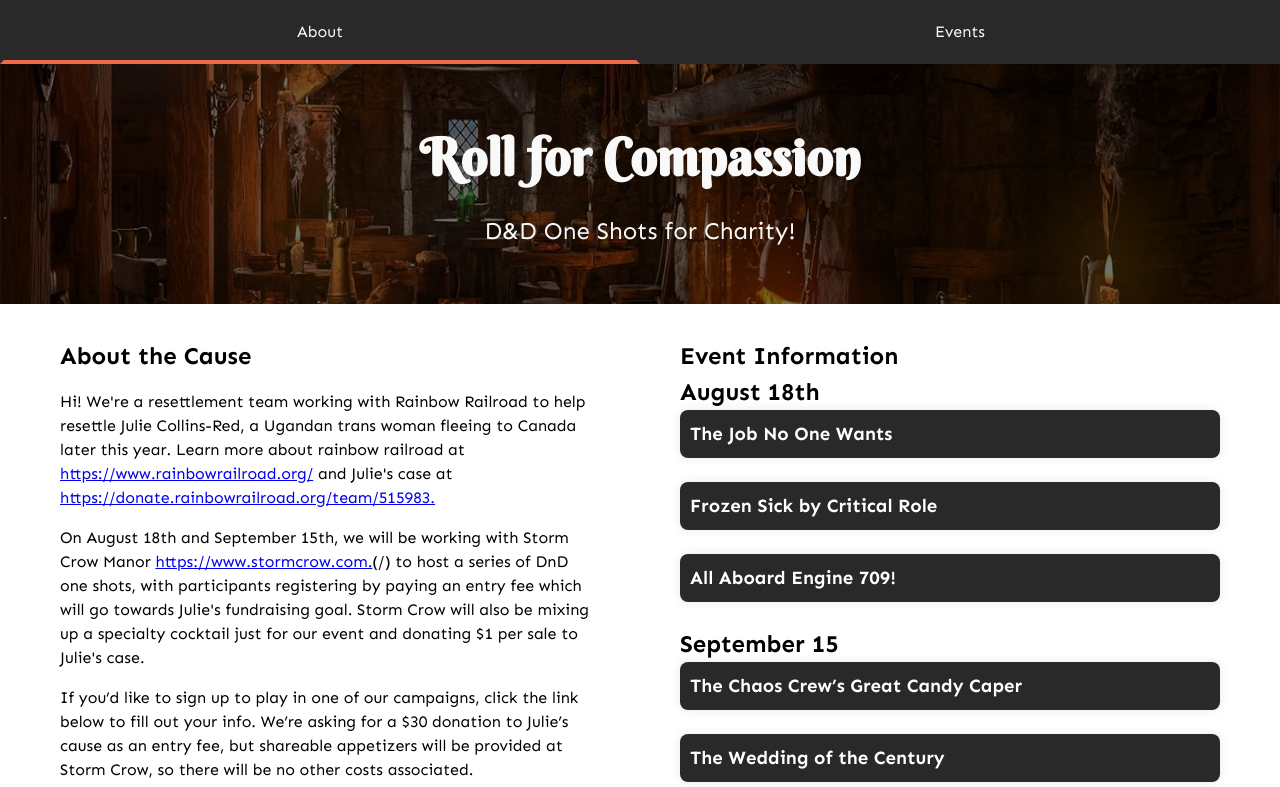
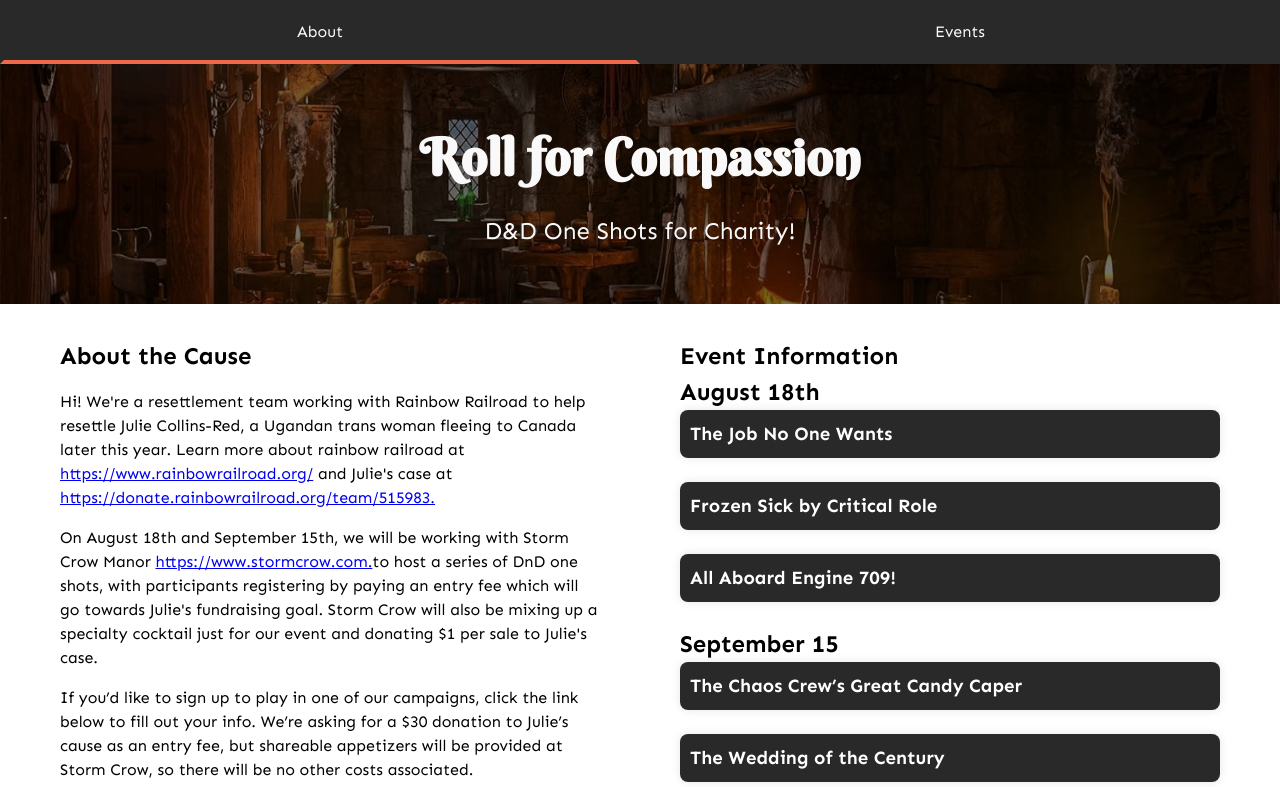
Before and after one commit to JunNealy/rainbow-railroad-event, a React (Vite) app: page / in a window 1280 px wide. Shown: the top 787 px of the page. Built offline with nearby package versions, Linux system fonts and the light colour scheme; a web font is replaced by a local one.

Commit message:
small copy update

```diff
--- a/src/components/About/About.jsx
+++ b/src/components/About/About.jsx
@@ -20,7 +20,7 @@ const About = () => {
       <p className="about__paragraph">
         On August 18th and September 15th, we will be working with Storm Crow
         Manor <a href="https://www.stormcrow.com">https://www.stormcrow.com.</a>
-        (/) to host a series of DnD one shots, with participants registering by
+        to host a series of DnD one shots, with participants registering by
         paying an entry fee which will go towards Julie's fundraising goal.
         Storm Crow will also be mixing up a specialty cocktail just for our
         event and donating $1 per sale to Julie's case.
```
